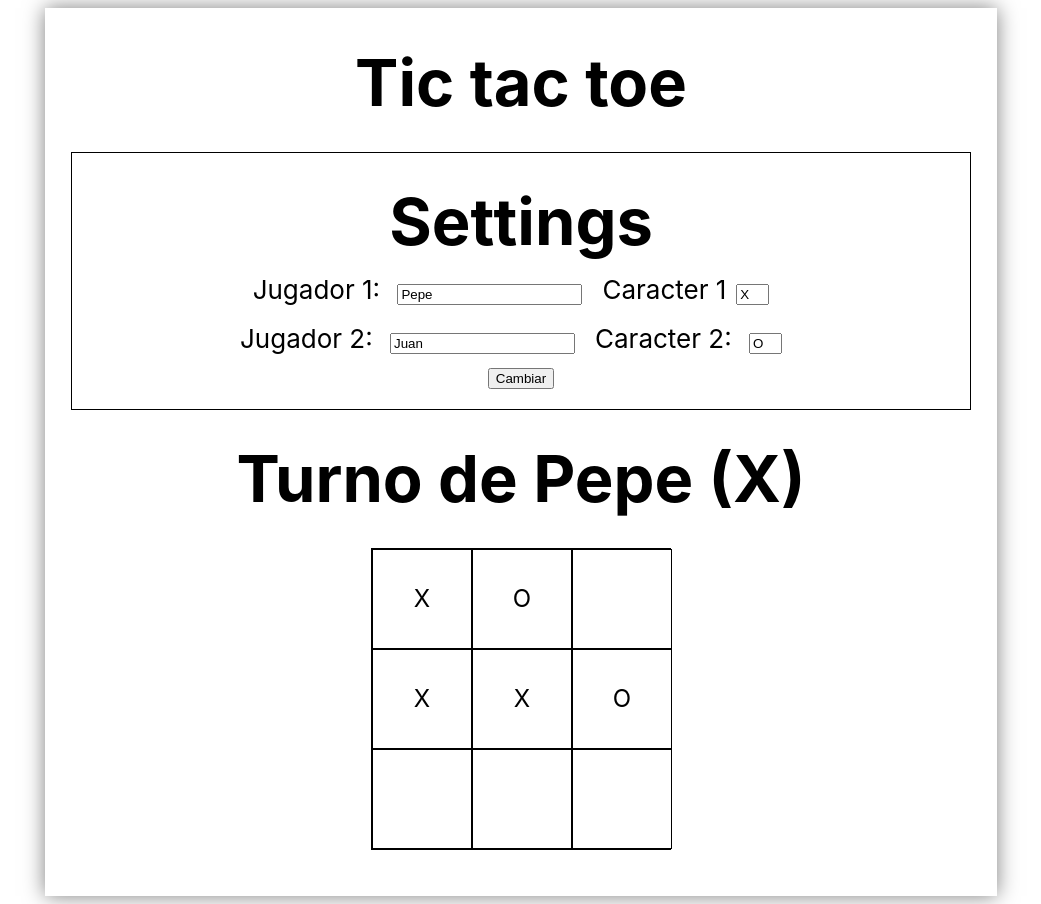
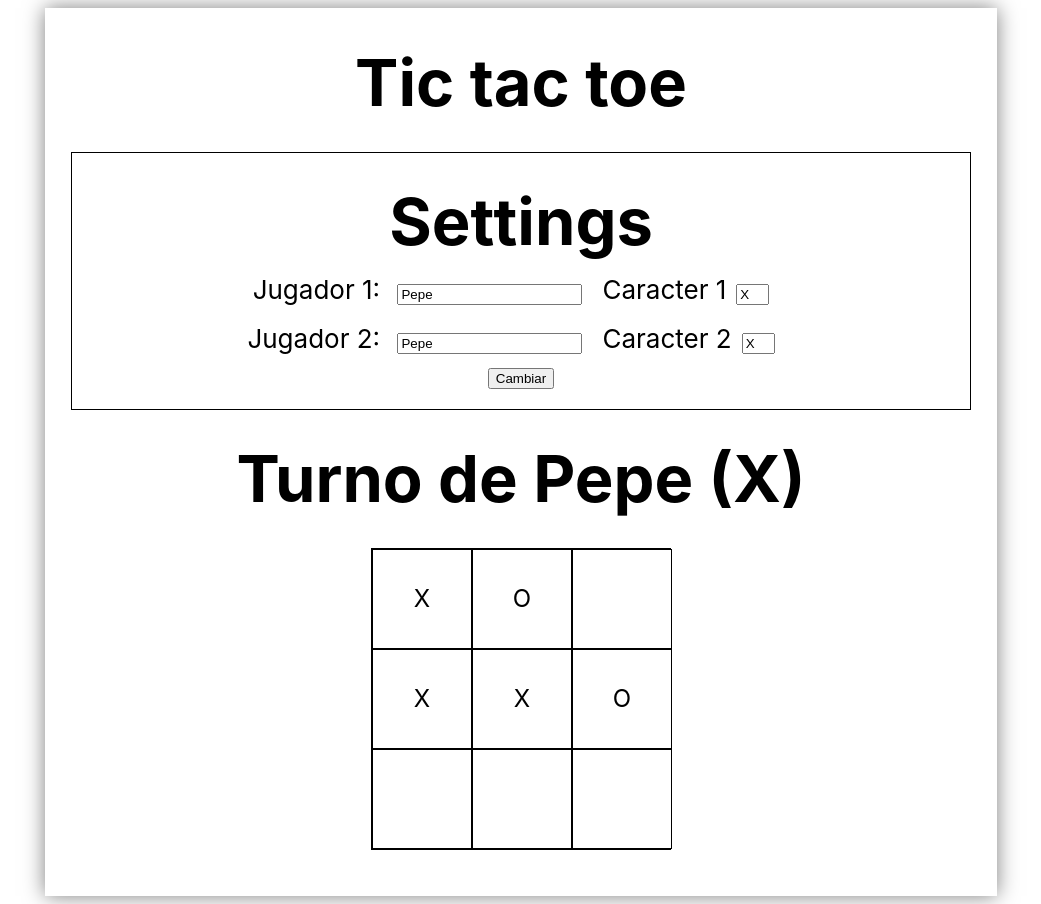
Before and after one commit to CEED-2023/UD8-tic-tac-toe-example, a React (Vite) app: page / in a window 1280 px wide. Shown: the whole page, without its empty margins (119-1160 px from the left). Built offline with nearby package versions, Linux system fonts and the light colour scheme.

Commit message:
Extracts DatosJugador

```diff
--- /dev/null
+++ b/src/DatosJugador.jsx
@@ -0,0 +1,24 @@
+function DatosJugador(props) {
+
+  const { num } = props
+
+  return (
+    <div className="row">
+      <div>
+        <label htmlFor="jugador1">Jugador {num}: </label>
+        <input id={`jugador${num}`}
+          type="text" value="Pepe" />
+      </div>
+      <div>
+        <label htmlFor="caracter2">Caracter {num}</label>
+        <input id={`caracter${num}`}
+          type="text"
+          maxLength="1"
+          size="1" value="X"/>
+      </div>
+    </div>
+  )
+
+}
+
+export default DatosJugador
--- a/src/Settings.jsx
+++ b/src/Settings.jsx
@@ -1,27 +1,11 @@
+import DatosJugador from "./DatosJugador"
+
 function Settings() {
   return (
     <div className="settings">
       <h1>Settings</h1>
-      <div className="row">
-        <div>
-          <label htmlFor="jugador1">Jugador 1: </label>
-          <input id="jugador1" type="text" value="Pepe" />
-        </div>
-        <div>
-          <label htmlFor="caracter2">Caracter 1</label>
-          <input id="caracter1" type="text" maxLength="1" size="1" value="X"/>
-        </div>
-      </div>
-      <div className="row">
-        <div>
-          <label htmlFor="jugador2">Jugador 2: </label>
-          <input id="jugador2" type="text" value="Juan"/>
-        </div>
-        <div>
-          <label htmlFor="caracter1">Caracter 2: </label>
-          <input id="caracter1" type="text" maxLength="1" size="1" value="O"/>
-        </div>
-      </div>
+      <DatosJugador num={1}/>
+      <DatosJugador num={2}/>
       <button>Cambiar</button>
     </div>
   )
```
